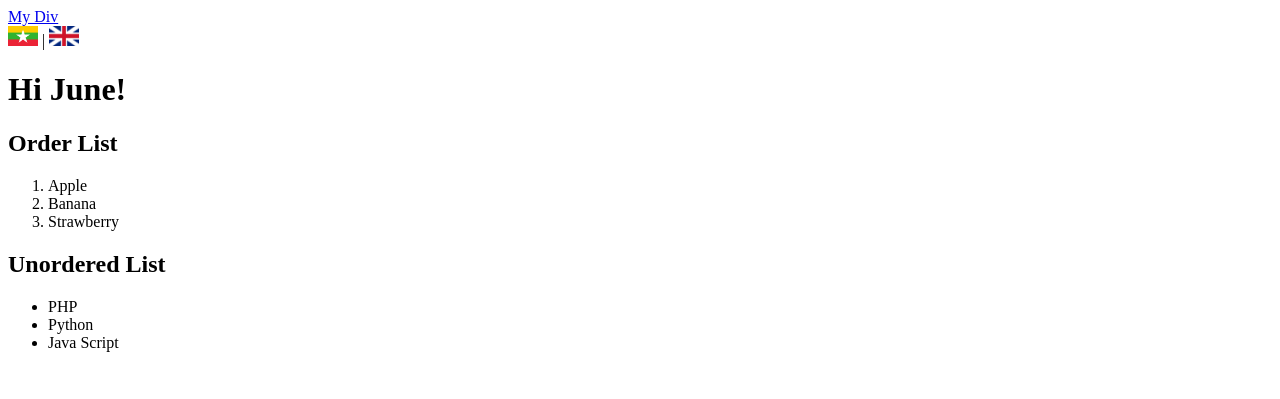
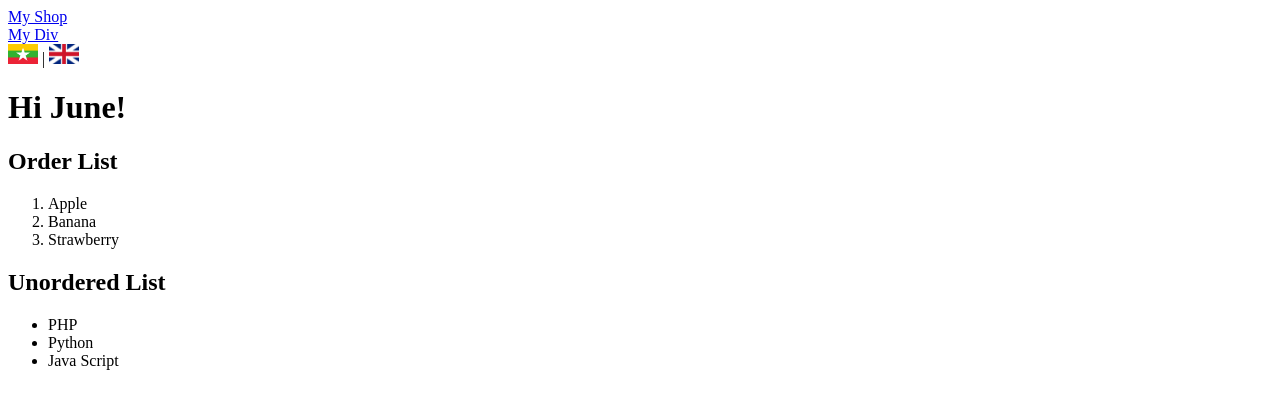
Before and after one commit to YoonWadiJune/YoonWadiJune.github.io, a plain HTML site: page index.html in a window 1280 px wide. Shown: the top 399 px of the page. Drawn offline with Linux system fonts and the light colour scheme.

Commit message:
index.html

```diff
--- a/index.html
+++ b/index.html
@@ -6,6 +6,10 @@
     <title>Hi June</title>
 </head>
 <body>
+
+    <div>
+        <a href="MyShop/index.html">My Shop</a>
+    </div>
 
     <div id="Top">
         <a href="#mydiv">My Div</a>
```
